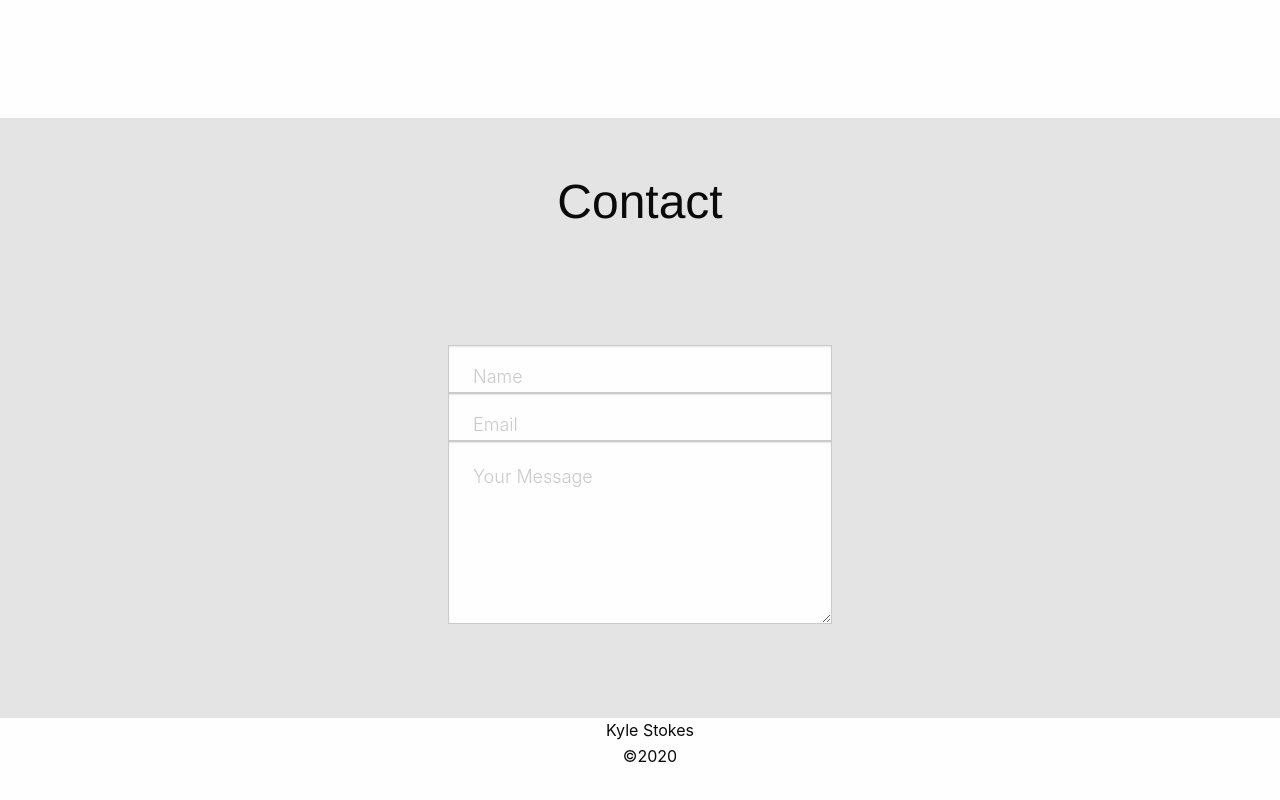
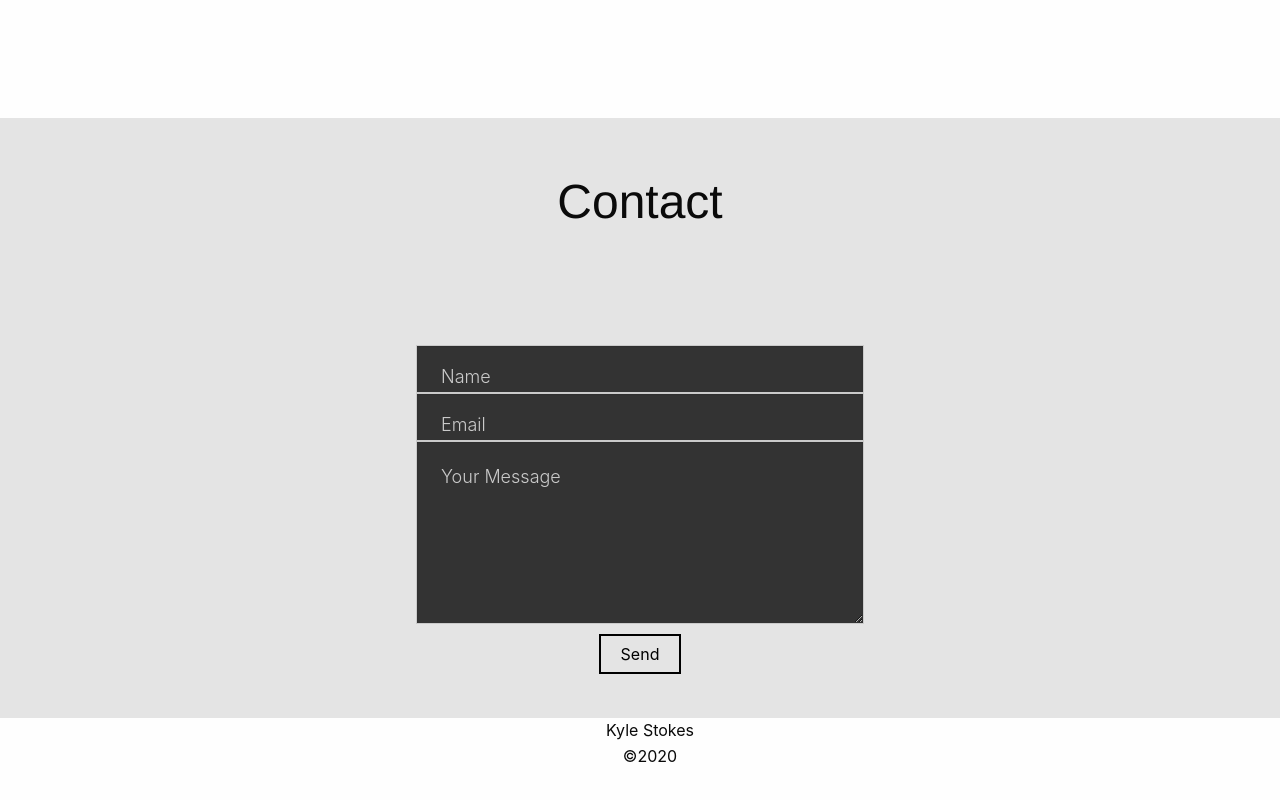
Before and after one commit to kylest0kes/kyle_stokes, a React (Create React App) app: page / in a window 1280 px wide. Shown: the part 3137-3937 px from the top of the page. Built offline with nearby package versions, Linux system fonts and the light colour scheme.

Commit message:
added in submit button for the formand styled component

```diff
--- a/public/index.html
+++ b/public/index.html
@@ -25,6 +25,8 @@
       Learn how to configure a non-root public URL by running `npm run build`.
     -->
     <link rel="stylesheet" href="https://cdn.jsdelivr.net/npm/foundation-sites@6.6.3/dist/css/foundation.min.css" integrity="sha256-ogmFxjqiTMnZhxCqVmcqTvjfe1Y/ec4WaRj/aQPvn+I=" crossorigin="anonymous">
+    <!-- <link rel="stylesheet" href="https://stackpath.bootstrapcdn.com/bootstrap/4.5.2/css/bootstrap.min.css" integrity="sha384-JcKb8q3iqJ61gNV9KGb8thSsNjpSL0n8PARn9HuZOnIxN0hoP+VmmDGMN5t9UJ0Z" crossorigin="anonymous"> -->
+
     <title>Kyle Stokes</title>
   </head>
   <body>
--- a/src/App.css
+++ b/src/App.css
@@ -2,3 +2,8 @@ h1 {
     text-align: center;
     padding-top: 50px;
 }
+
+.jumbotron {
+    margin-bottom: 0;
+    padding: 0;
+}
--- a/src/components/Contact/index.js
+++ b/src/components/Contact/index.js
@@ -10,14 +10,14 @@ export default function Contact() {
                 <div className="row">
                     <div className="small-12 column">
                         <div className="form-floating-label">
-                            <input type="email" id="email" name="email" required/>
-                            <label for="email">Name</label>
+                            <input type="text" id="name" name="name" required/>
+                            <label for="name">Name</label>
                         </div>
                     </div>
                     <div className="small-12 column">
                         <div className="form-floating-label">
-                            <input type="text" id="password" name="password"/>
-                            <label for="password">Email</label>
+                            <input type="text" id="email" name="email"/>
+                            <label for="email">Email</label>
                         </div>
                     </div>
                     <div className="small-12 column">
@@ -28,6 +28,7 @@ export default function Contact() {
                     </div>
                 </div>
             </form>
+            <button type="submit" class="btn">Send</button>
         </div>
     )
 }
--- a/src/components/Contact/style.css
+++ b/src/components/Contact/style.css
@@ -1,9 +1,25 @@
 form {
-    width: 30%;
+  width: 35%;
   display: block;
   margin-left: auto;
   margin-right: auto;
   margin-top: 110px;
+}
+
+.btn {
+  display: block;
+  margin-left: auto;
+  margin-right: auto;
+  margin-top: 10px;
+  border-style: solid;
+  border-width: 2px;
+  padding: 10px 20px 10px 20px
+}
+
+.btn:hover {
+  cursor: grab;
+  background-color: rgb(128, 128, 133);
+  color: whitesmoke;
 }
 
 .contact {
@@ -35,6 +51,7 @@ form {
   font-size: 18px;
   font-weight: 300;
   padding: 30px 1rem 1rem 25px;
+  background-color: #333333;
 }
 
 .form-floating-label label {
--- a/src/components/Footer/style.css
+++ b/src/components/Footer/style.css
@@ -3,3 +3,7 @@ ul{
     text-align: center;
 
 }
+
+footer {
+    height: 240px;
+}
--- a/src/components/Header/style.css
+++ b/src/components/Header/style.css
@@ -16,3 +16,7 @@ a:hover {
     font-style: italic;
     background-color: rgb(128, 128, 133);
 }
+
+a:visited {
+    color: whitesmoke;
+}
```
Also changed, not shown: 1 other file (tests, documents, lock files or other folders). Lines whose indentation alone changed are shown as unchanged.
